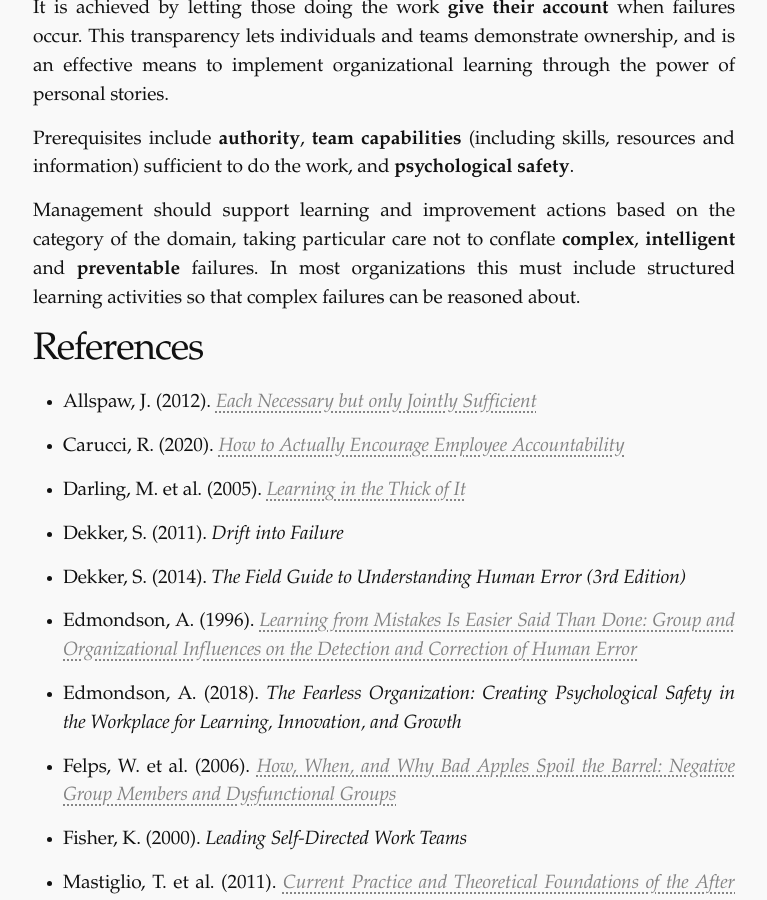
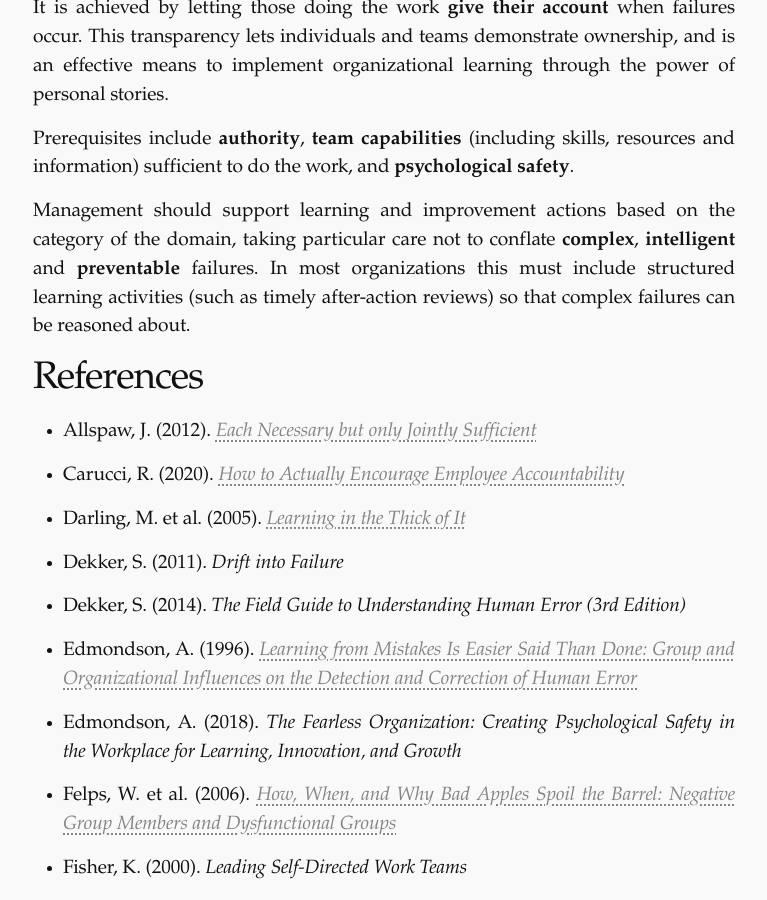
Before and after one commit to jbrunton/jbrunton.com, a Jekyll site: the page built from _posts/2025-02-20-what-we-should-mean-by-accountability.md, in a window 1280 px wide and 900 px high, scrolled down 8311 px. Shown: the whole window, without its empty margins (505-1272 px from the left). Built offline with Jekyll 4.4.1, drawn with Linux system fonts in a browser that asks for light colours; some web fonts are replaced.

Commit message:
edit: clarify 'structured learning activities' (#196)

```diff
--- a/_posts/2025-02-20-what-we-should-mean-by-accountability.md
+++ b/_posts/2025-02-20-what-we-should-mean-by-accountability.md
@@ -274,7 +274,7 @@ It is achieved by letting those doing the work **give their account** when failu
 
 Prerequisites include **authority**, **team capabilities** (including skills, resources and information) sufficient to do the work, and **psychological safety**.
 
-Management should support learning and improvement actions based on the category of the domain, taking particular care not to conflate **complex**, **intelligent** and **preventable** failures. In most organizations this must include structured learning activities so that complex failures can be reasoned about.
+Management should support learning and improvement actions based on the category of the domain, taking particular care not to conflate **complex**, **intelligent** and **preventable** failures. In most organizations this must include structured learning activities (such as timely after-action reviews) so that complex failures can be reasoned about.
 
 # References
 
```
